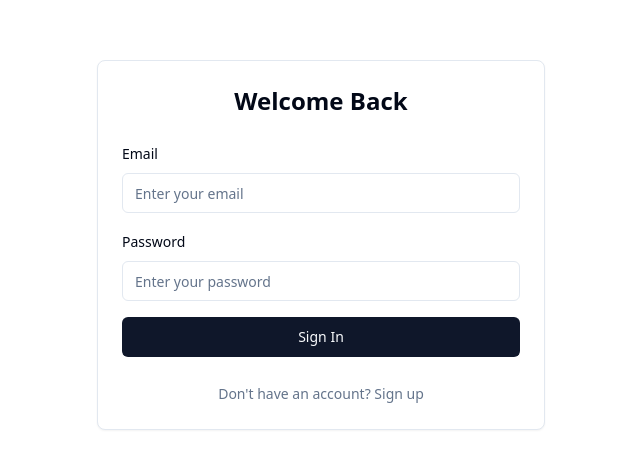
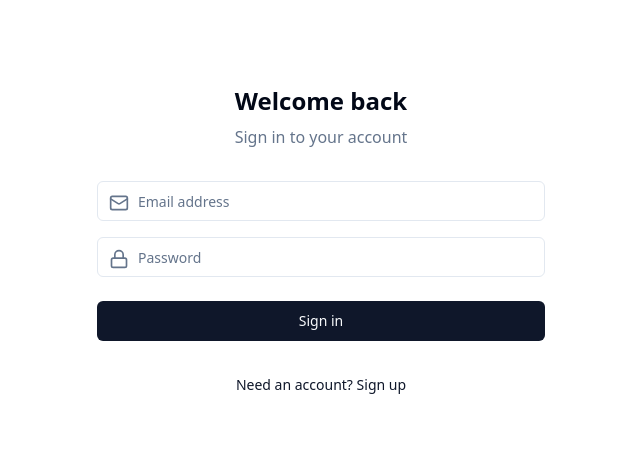
Before and after one commit to jayD10-ux/helm, a React (Vite) app: page /auth in a window 1280 px wide. Shown: the part 155-624 px from the top of the page, without its empty margins (319-959 px from the left). Built offline with nearby package versions, Linux system fonts and the light colour scheme.

Commit message:
Integrate new features
Begin the integration of new features into the existing codebase.
[skip gpt_engineer]

```diff
--- a/src/pages/Auth.tsx
+++ b/src/pages/Auth.tsx
@@ -1,25 +1,32 @@
 import { useState } from "react";
 import { useNavigate } from "react-router-dom";
-import { Card } from "@/components/ui/card";
+import { supabase } from "@/integrations/supabase/client";
+import { Button } from "@/components/ui/button";
 import { Input } from "@/components/ui/input";
-import { Button } from "@/components/ui/button";
 import { useToast } from "@/hooks/use-toast";
-import { supabase } from "@/integrations/supabase/client";
+import { Mail, Lock } from "lucide-react";
 
 const Auth = () => {
-  const [isLoading, setIsLoading] = useState(false);
   const [email, setEmail] = useState("");
   const [password, setPassword] = useState("");
-  const [isSignUp, setIsSignUp] = useState(false);
+  const [loading, setLoading] = useState(false);
+  const [isLogin, setIsLogin] = useState(true);
   const navigate = useNavigate();
   const { toast } = useToast();
 
   const handleAuth = async (e: React.FormEvent) => {
     e.preventDefault();
-    setIsLoading(true);
+    setLoading(true);
 
     try {
-      if (isSignUp) {
+      if (isLogin) {
+        const { error } = await supabase.auth.signInWithPassword({
+          email,
+          password,
+        });
+        if (error) throw error;
+        navigate("/");
+      } else {
         const { error } = await supabase.auth.signUp({
           email,
           password,
@@ -29,13 +36,6 @@ const Auth = () => {
           title: "Success!",
           description: "Please check your email to verify your account.",
         });
-      } else {
-        const { error } = await supabase.auth.signInWithPassword({
-          email,
-          password,
-        });
-        if (error) throw error;
-        navigate("/");
       }
     } catch (error: any) {
       toast({
@@ -44,59 +44,66 @@ const Auth = () => {
         variant: "destructive",
       });
     } finally {
-      setIsLoading(false);
+      setLoading(false);
     }
   };
 
   return (
     <div className="min-h-screen flex items-center justify-center bg-background p-4">
-      <Card className="w-full max-w-md p-6 space-y-6">
-        <h1 className="text-2xl font-semibold text-center">
-          {isSignUp ? "Create an Account" : "Welcome Back"}
-        </h1>
-        <form onSubmit={handleAuth} className="space-y-4">
-          <div className="space-y-2">
-            <label htmlFor="email" className="text-sm font-medium">
-              Email
-            </label>
+      <div className="w-full max-w-md space-y-8">
+        <div className="text-center">
+          <h2 className="text-2xl font-bold">{isLogin ? "Welcome back" : "Create your account"}</h2>
+          <p className="text-muted-foreground mt-2">
+            {isLogin ? "Sign in to your account" : "Sign up for a new account"}
+          </p>
+        </div>
+
+        <form onSubmit={handleAuth} className="mt-8 space-y-6">
+          <div className="space-y-4">
+            <div className="relative">
+              <Mail className="absolute left-3 top-3 h-5 w-5 text-muted-foreground" />
               <Input
-              id="email"
                 type="email"
-              placeholder="Enter your email"
+                placeholder="Email address"
                 value={email}
                 onChange={(e) => setEmail(e.target.value)}
+                className="pl-10"
                 required
               />
             </div>
-          <div className="space-y-2">
-            <label htmlFor="password" className="text-sm font-medium">
-              Password
-            </label>
+            <div className="relative">
+              <Lock className="absolute left-3 top-3 h-5 w-5 text-muted-foreground" />
               <Input
-              id="password"
                 type="password"
-              placeholder="Enter your password"
+                placeholder="Password"
                 value={password}
                 onChange={(e) => setPassword(e.target.value)}
+                className="pl-10"
                 required
               />
             </div>
-          <Button type="submit" className="w-full" disabled={isLoading}>
-            {isLoading ? "Loading..." : isSignUp ? "Sign Up" : "Sign In"}
+          </div>
+
+          <Button
+            type="submit"
+            className="w-full"
+            disabled={loading}
+          >
+            {loading ? "Loading..." : isLogin ? "Sign in" : "Sign up"}
           </Button>
+
+          <div className="text-center">
+            <Button
+              type="button"
+              variant="link"
+              onClick={() => setIsLogin(!isLogin)}
+              className="text-sm"
+            >
+              {isLogin ? "Need an account? Sign up" : "Already have an account? Sign in"}
+            </Button>
+          </div>
         </form>
-        <div className="text-center">
-          <button
-            type="button"
-            onClick={() => setIsSignUp(!isSignUp)}
-            className="text-sm text-muted-foreground hover:underline"
-          >
-            {isSignUp
-              ? "Already have an account? Sign in"
-              : "Don't have an account? Sign up"}
-          </button>
       </div>
-      </Card>
     </div>
   );
 };
```
Lines whose indentation alone changed are shown as unchanged.
